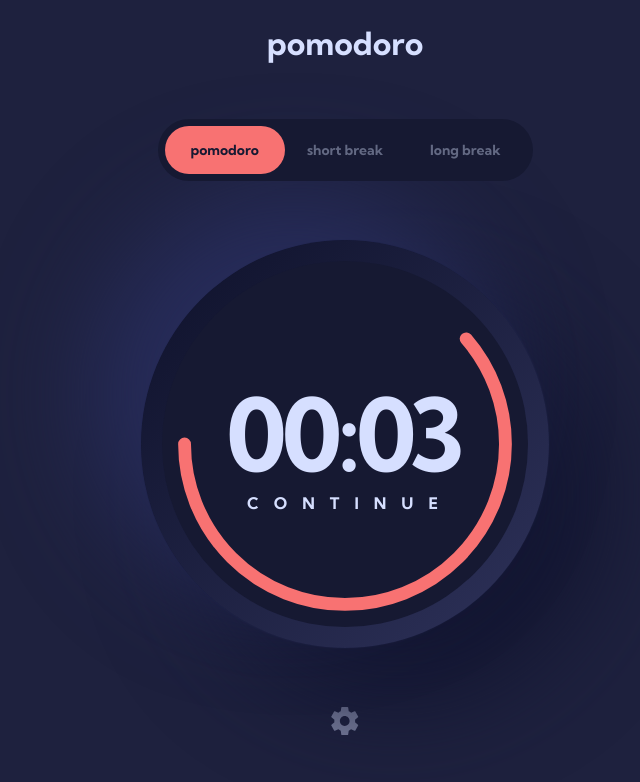
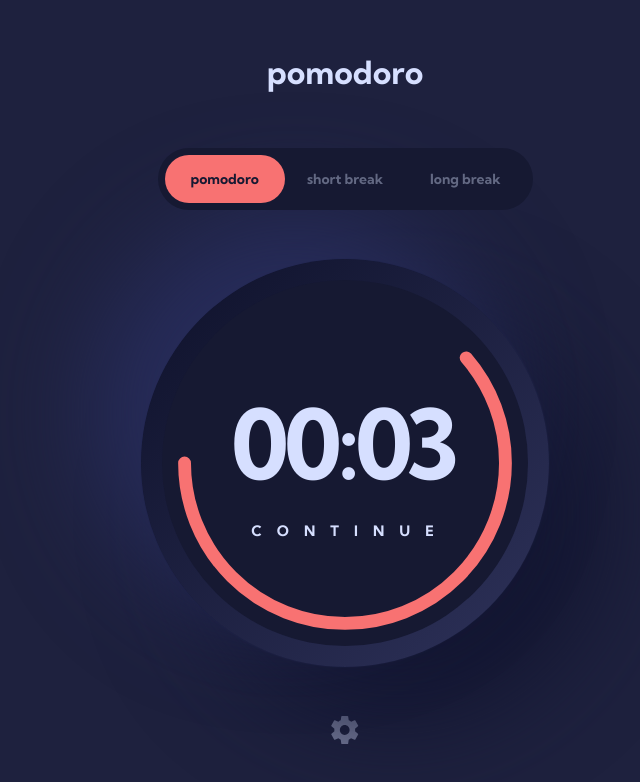
Before and after one commit to WandoCode/pomodoro, a Next.js app: page / in a window 1280 px wide. Shown: the top 782 px of the page, without its empty margins (295-935 px from the left). Built offline with nearby package versions, Linux system fonts and the light colour scheme.

Commit message:
Improve responsive for desktop

```diff
--- a/src/styles/abstracts/_font-sizes.scss
+++ b/src/styles/abstracts/_font-sizes.scss
@@ -14,10 +14,10 @@ $scale: (
     100: 0.75rem,
     200: 0.8125rem,
     250: 0.875rem,
-    300: 1rem,
+    300: 0.95em,
     400: 1.75rem,
     500: 2rem,
-    700: 6.25rem,
+    700: 6rem,
   ),
 );
 
--- a/src/styles/components/_counter.scss
+++ b/src/styles/components/_counter.scss
@@ -27,8 +27,15 @@
   @include breakpoint(medium) {
     max-height: 410px;
     max-width: 410px;
+    min-height: 340px;
+    min-width: 340px;
 
+    width: 51.25dvh;
     border-width: $border-md;
+  }
+
+  @include breakpoint(large) {
+    gap: 5%;
   }
 
   &:before {
--- a/src/styles/pages/_home.scss
+++ b/src/styles/pages/_home.scss
@@ -16,12 +16,12 @@
     z-index: 1;
 
     @include breakpoint(medium) {
-      margin-top: rem(80);
-      gap: 55px;
+      margin-top: 7.8dvh;
+      gap: 5.3dvh;
     }
 
     @include breakpoint(large) {
-      margin-top: 1.5vw;
+      margin-top: 6dvh;
       gap: 6.5dvh;
     }
   }
@@ -43,7 +43,6 @@
     z-index: 0;
 
     @include breakpoint(large) {
-      min-height: 600px;
     }
   }
 
```
